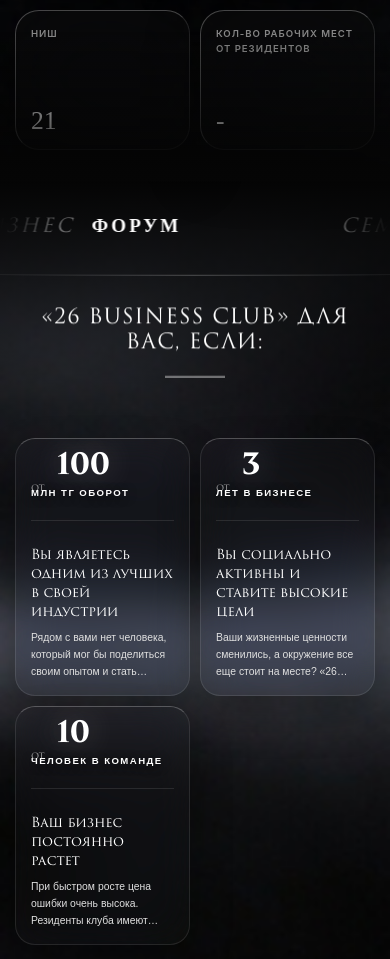
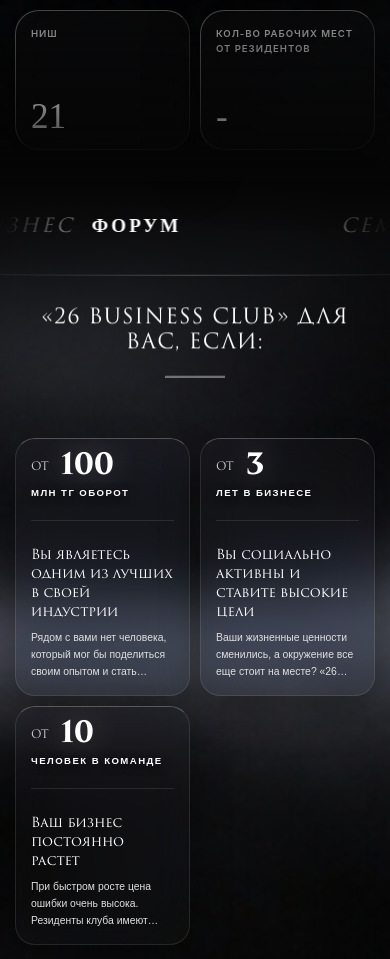
Before and after one commit to tammat11/26deal-site, a React (Vite) app: page / in a window 390 px wide. Shown: the part 1587-2546 px from the top of the page. Built offline with nearby package versions, Linux system fonts and the light colour scheme; a web font is replaced by a local one.

Commit message:
Increase stat fonts and fix OT prefix visibility on mobile v.1.2.9

```diff
--- a/src/components/Benefits.jsx
+++ b/src/components/Benefits.jsx
@@ -57,7 +57,7 @@
                     <div ref={card1Ref} className="benefit-wrapper reveal-hidden reveal-3d" style={{ willChange: 'transform' }}>
                         <div className="benefit-card">
                             <div className="card-header">
-                                <div className="stat-value"><span className="stat-prefix">от</span> 100</div>
+                                <div className="stat-value"><span className="stat-prefix">ОТ</span> 100</div>
                                 <div className="stat-label">МЛН ТГ ОБОРОТ</div>
                             </div>
                             <div className="card-body">
@@ -72,7 +72,7 @@
                     <div ref={card2Ref} className="benefit-wrapper reveal-hidden reveal-3d" style={{ willChange: 'transform' }}>
                         <div className="benefit-card" style={{ transitionDelay: '150ms' }}>
                             <div className="card-header">
-                                <div className="stat-value"><span className="stat-prefix">от</span> 3</div>
+                                <div className="stat-value"><span className="stat-prefix">ОТ</span> 3</div>
                                 <div className="stat-label">ЛЕТ В БИЗНЕСЕ</div>
                             </div>
                             <div className="card-body">
@@ -87,7 +87,7 @@
                     <div ref={card3Ref} className="benefit-wrapper reveal-hidden reveal-3d" style={{ willChange: 'transform' }}>
                         <div className="benefit-card" style={{ transitionDelay: '300ms' }}>
                             <div className="card-header">
-                                <div className="stat-value"><span className="stat-prefix">от</span> 10</div>
+                                <div className="stat-value"><span className="stat-prefix">ОТ</span> 10</div>
                                 <div className="stat-label">ЧЕЛОВЕК В КОМАНДЕ</div>
                             </div>
                             <div className="card-body">
--- a/src/components/StatsStrip.jsx
+++ b/src/components/StatsStrip.jsx
@@ -22,7 +22,7 @@
                             <span style={{ fontFamily: 'Inter', fontSize: '0.9rem', fontWeight: 600, textTransform: 'uppercase', letterSpacing: '0.1em', color: '#888' }}>
                                 {stat.label}
                             </span>
-                            <span style={{ fontFamily: 'Playfair Display', fontSize: '3.5rem', lineHeight: 1, color: 'white' }}>
+                            <span style={{ fontFamily: 'Playfair Display', fontSize: '4.5rem', lineHeight: 1, color: 'white' }}>
                                 {stat.value}
                             </span>
                         </div>
--- a/src/index.css
+++ b/src/index.css
@@ -503,7 +503,7 @@
   }
 
   #stats .liquid-glass span:last-child {
-    font-size: 1.6rem !important;
+    font-size: 2.2rem !important;
   }
 
   #stats .liquid-glass span:first-child {
@@ -523,6 +523,12 @@
 
   .stat-label {
     font-size: 0.6rem !important;
+  }
+
+  .stat-prefix {
+    top: 8px !important;
+    font-size: 0.4em !important;
+    opacity: 0.8 !important;
   }
 
   .card-body h3 {
```
